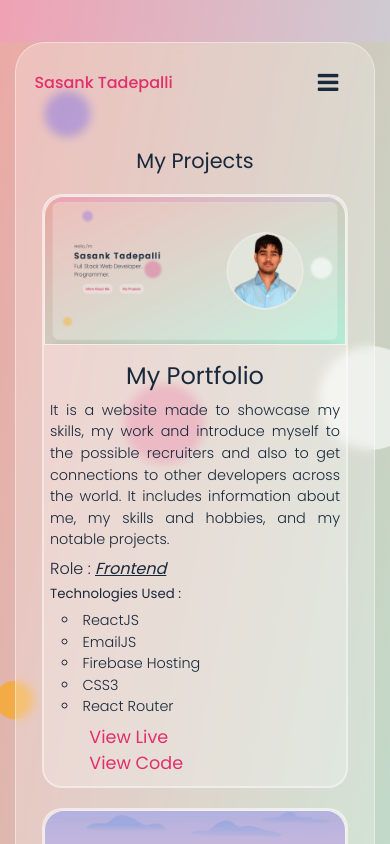
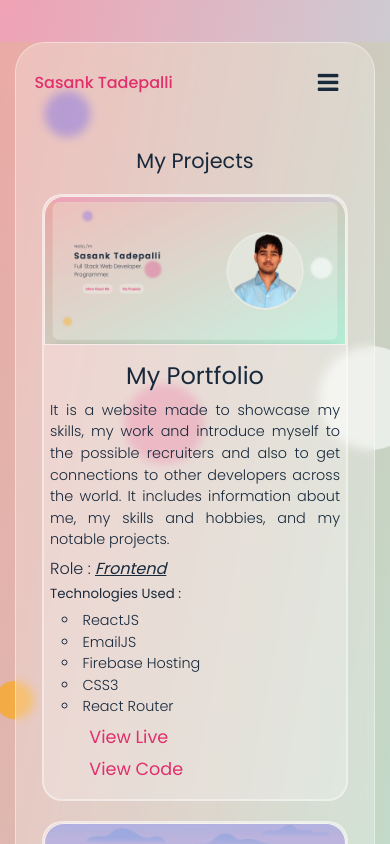
Before and after one commit to Shannu26/react-portfolio, a React (Create React App) app: page /my-projects in a window 390 px wide. Shown: the top 844 px of the page. Built offline with nearby package versions, Linux system fonts and the light colour scheme.

Commit message:
Fixed some responsiveness issues

```diff
--- a/src/components/EduExp/Experience/Experience.css
+++ b/src/components/EduExp/Experience/Experience.css
@@ -30,4 +30,5 @@
   list-style-type: circle;
   font-size: 0.8rem;
   font-weight: 250;
+  text-align: justify;
 }
--- a/src/components/MyProjects/Project/Project.css
+++ b/src/components/MyProjects/Project/Project.css
@@ -102,5 +102,8 @@
 
   .project a {
     display: block;
+    margin-top: 2%;
+    margin-bottom: 2%;
+    width: fit-content;
   }
 }
--- a/src/components/Navbar/Navbar.css
+++ b/src/components/Navbar/Navbar.css
@@ -88,11 +88,25 @@
   .navbar .left {
     font-size: 1rem;
   }
+
+  #nav-show {
+    margin-bottom: 30%;
+  }
 }
 
-@media (max-width: 370px) {
+@media (max-width: 380px) {
   .navbar .left {
     font-size: 0.8rem;
+  }
+
+  #nav-show {
+    margin-bottom: 35%;
+  }
+}
+
+@media (max-width: 330px) {
+  #nav-show {
+    margin-bottom: 40%;
   }
 }
 
@@ -101,3 +115,9 @@
     font-size: 0.7rem;
   }
 }
+
+@media (max-width: 290px) {
+  #nav-show {
+    margin-bottom: 45%;
+  }
+}
```
